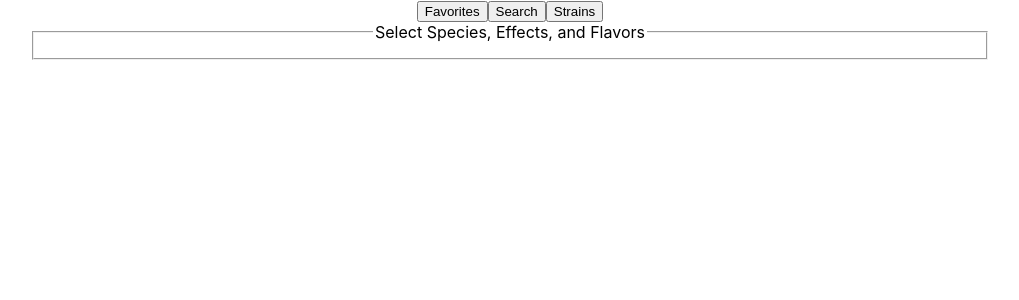
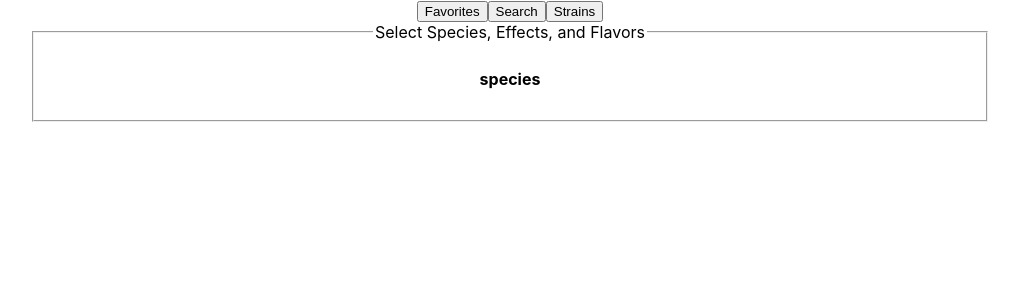
Before and after one commit to soleilyasmina/strains, a React (Create React App) app: page / in a window 1280 px wide. Shown: the top 300 px of the page, without its empty margins (130-1149 px from the left). Built offline with nearby package versions, Linux system fonts and the light colour scheme; no server answers.

Commit message:
added readme

```diff
--- /dev/null
+++ b/src/components/Species.js
@@ -0,0 +1,5 @@
+import React from 'react';
+
+export default function Species(props) {
+
+}
--- a/src/components/TypeAhead.js
+++ b/src/components/TypeAhead.js
@@ -11,10 +11,6 @@ export default class TypeAhead extends Component {
       strain: '',
       effect: '',
       flavor: '',
-      races: '',
-      positive: [],
-      negative: [],
-      medical: [],
       flavors: '',
     }
     this.handleChange = this.handleChange.bind(this);
@@ -42,15 +38,16 @@ export default class TypeAhead extends Component {
             <legend>Select Species, Effects, and Flavors</legend>}
           {this.props.strains ? <div className="form-section">
             <input type="text" name="strain" placeholder="strains" value={this.state.strain} onChange={this.handleChange}/>
-            <button>+</button>
             <Strains
               strains={this.props.strains}
               refStrain={this.state.strain}
               add={this.addStrain}/>
           </div> : null}
+          {this.props.species ? <div className="form-section">
+            <h4>species</h4>
+          </div> : null}
           {this.props.effects ? <div className="form-section">
             <input type="text" name="effect" placeholder="effects" value={this.state.effect} onChange={this.handleChange}/>
-            <button>+</button>
             <Effects
               effects={this.props.effects}
               refEffect={this.state.effect}
@@ -58,7 +55,6 @@ export default class TypeAhead extends Component {
           </div> : null}
           {this.props.flavors ? <div className="form-section">
             <input type="text" name="flavor" placeholder="flavors" value={this.state.flavor} onChange={this.handleChange}/>
-            <button>+</button>
             <Flavors
               flavors={this.props.flavors}
               refFlavor={this.state.flavor}
--- a/src/experiments/objects.js
+++ b/src/experiments/objects.js
@@ -16,7 +16,7 @@ function objectCheck() {
 objectCheck();
 
 function arrayFrom() {
-  return Array.from(objects);
+  for (let key )
 }
 
 console.log(arrayFrom());
```
Also changed, not shown: assets/strains.png (added), 1 other file (tests, documents, lock files or other folders).
